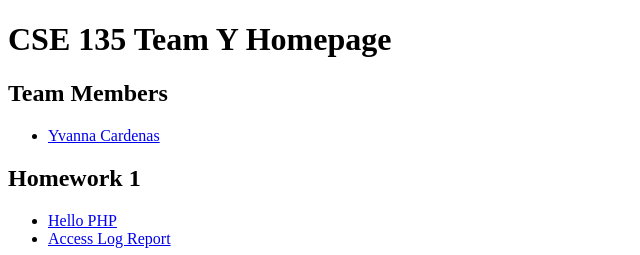
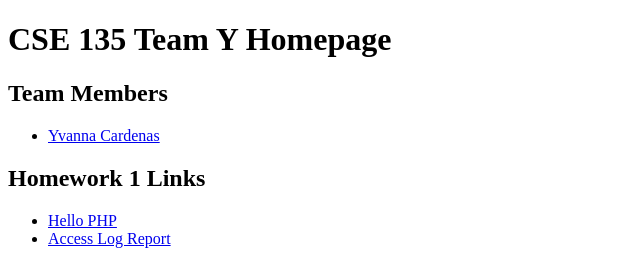
Before and after one commit to yvcardenas/ycardenas-site, a plain HTML site: page index.html in a window 1280 px wide. Shown: the top 255 px of the page, 0-640 px from the left. Drawn offline with Linux system fonts and the light colour scheme.

Commit message:
test for deliverable

```diff
--- a/index.html
+++ b/index.html
@@ -14,7 +14,7 @@
   <ul>
     <li><a href="members/yvannacardenas.html">Yvanna Cardenas</a></li>
   </ul>
-  <h2>Homework 1</h2>
+  <h2>Homework 1 Links</h2>
   <ul>
     <li><a href="/hw1/hello.php">Hello PHP</a></li>
     <li><a href="/hw1/report.html">Access Log Report</a></li>
```
Also changed, not shown: media/initial-index.png (deleted), media/modified-index.png (deleted), media/validator-initial.png (deleted).
